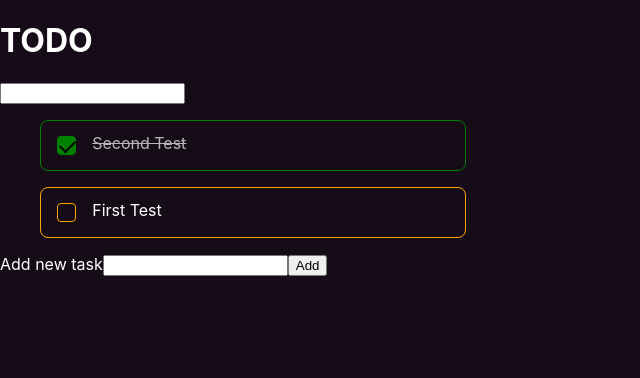
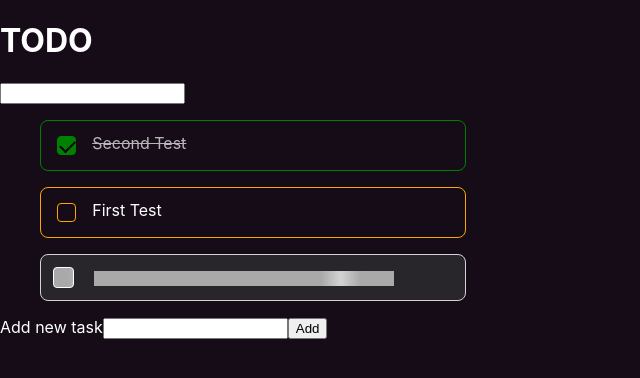
Before and after one commit to markusphil/react-ts-todo, a React (Create React App) app: page / in a window 1280 px wide. Both pictures are taken after typing "Sample" into the empty fields and a click on the input "Add". Shown: the top 378 px of the page, without its empty margins (0-640 px from the left). Built offline with nearby package versions, Linux system fonts and the light colour scheme.

Commit message:
show Skeleton for new Tasks in flight

```diff
--- a/src/components/TaskOverview.tsx
+++ b/src/components/TaskOverview.tsx
@@ -4,7 +4,8 @@ import { ActionUnion } from "../types/helpers";
 import TaskList from "./TaskList";
 import QuickAddTask from "./QuickAddTask";
 import { apiService } from "../services/mockedApiService";
-import { TaskListSkeleton } from "../skeletons/TaskSkeleton";
+import { TaskListSkeleton, TaskSkeleton } from "../skeletons/TaskSkeleton";
+import useCounter from "../hooks/useCounter";
 
 // concern: handle API connection and changes to task data
 
@@ -53,7 +54,7 @@ function taskReducer(state: Task[], action: TaskActions): Task[] {
 
 function TaskOverview() {
   const [isLoading, setIsLoading] = useState(false);
-  //const [tasksInFlight, setTasksInFlight] = useState(0);
+  const [loadingTasksCount, increment, decrement] = useCounter();
   const [tasks, dispatch] = useReducer(taskReducer, []);
 
   function fetchTasks(){
@@ -73,12 +74,15 @@ function TaskOverview() {
   }, []);
 
   function quickAddHandler(taskName: string){
-
+    increment();
     apiService.post("task", {
       name: taskName,
       done: false,
       createdAt:new Date()
-    }).then(res => dispatch({type: Actions.Add, payload:res}));
+    }).then(res => {
+      dispatch({type: Actions.Add, payload:res})
+      decrement();
+    });
   }
 
   return (
@@ -93,9 +97,12 @@ function TaskOverview() {
           }
         />
       )}
+      {loadingTasksCount > 0 && (
+        <ul>
+          {Array(loadingTasksCount).fill(0).map((_,k)=><TaskSkeleton key={k}/>)}
+        </ul>)}
       <QuickAddTask addTaskHandler={quickAddHandler}/>
     </Fragment>
-    //IDEA: display TaskList Skeleton while loading
   );
 }
 
--- /dev/null
+++ b/src/hooks/useCounter.ts
@@ -0,0 +1,27 @@
+import { useReducer } from 'react';
+
+enum Actions {
+    Increment = "INCREMENT",
+    Decrement = "DECREMENT"
+}
+
+function counterReducer(state: number, action: Actions):number{
+    switch(action){
+        case Actions.Increment:
+            return state + 1;
+        case Actions.Decrement:
+            return state - 1;
+    }
+}
+
+function useCounter(initialValue = 0){
+
+    const [count, dispatch] = useReducer(counterReducer, initialValue);
+
+    const increment = ()=> dispatch(Actions.Increment);
+    const decrement = ()=> dispatch(Actions.Decrement);
+
+    return [count, increment, decrement] as const
+}
+
+export default useCounter
```
Also changed, not shown: 2 other files (tests, documents, lock files or other folders).
